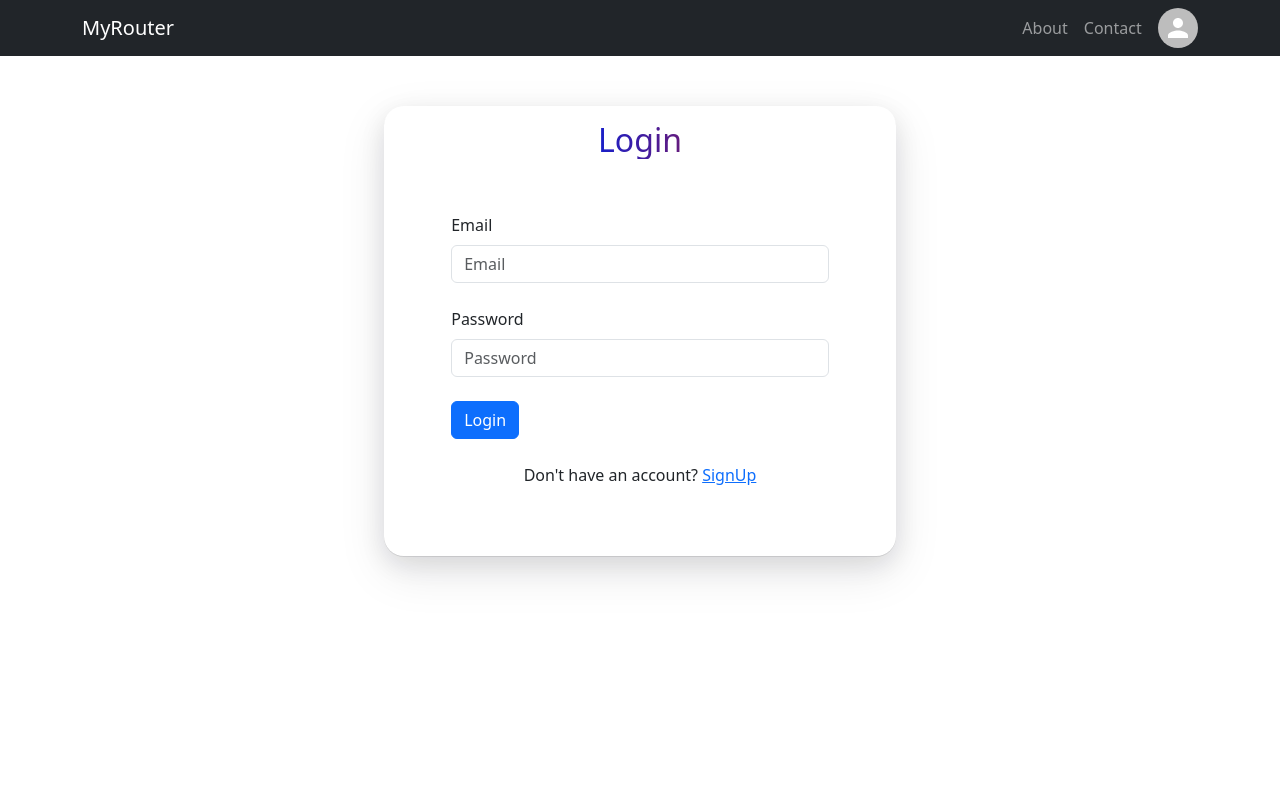
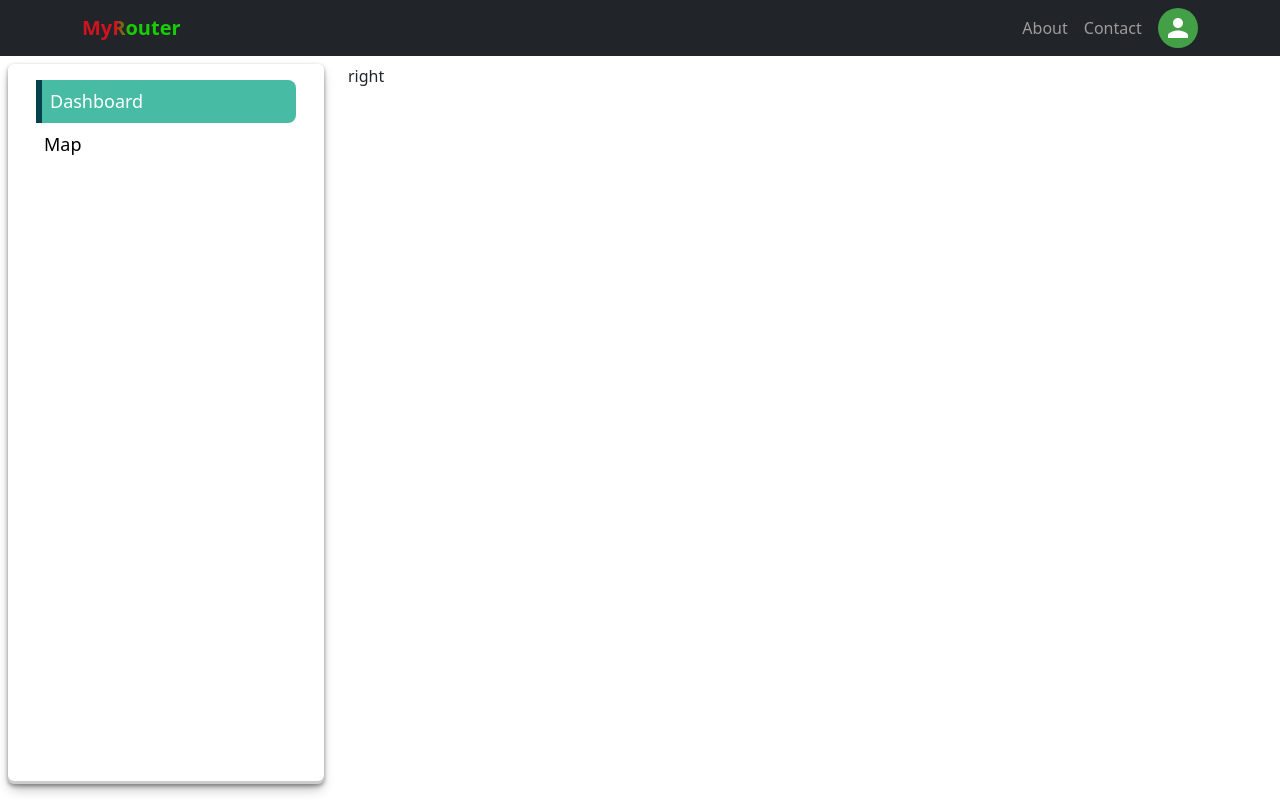
Before and after one commit to balagowda/Route-App, a React (Create React App) app in the folder client/: page /dashboard in a window 1280 px wide. Before the commit this address led to /signin. Built offline with nearby package versions, Linux system fonts and the light colour scheme; no server answers.

Commit message:
user dashboard design and other updates

```diff
--- a/client/src/components/Auth/SignIn.jsx
+++ b/client/src/components/Auth/SignIn.jsx
@@ -7,6 +7,7 @@ import "./auth.css";
 import { Link, useNavigate } from "react-router-dom";
 import { ToastContainer, toast } from 'react-toastify';
 import { LoginContext } from "../context/context";
+
 
 const SignIn = () => {
   const [data, setData] = useState({
--- a/client/src/components/Auth/SignUp.jsx
+++ b/client/src/components/Auth/SignUp.jsx
@@ -6,6 +6,7 @@ import "./auth.css";
 import NavBar from "../NavBar/NavBar";
 import { Link } from "react-router-dom";
 import { ToastContainer, toast } from 'react-toastify';
+import '../styling/home.css';
 
 
 const SignUp = () => {
--- a/client/src/components/Dashboard/Dashboard.jsx
+++ b/client/src/components/Dashboard/Dashboard.jsx
@@ -1,25 +1,23 @@
-import React, { useContext, useEffect } from "react";
-import NavBar from "../NavBar/NavBar";
-import { LoginContext } from "../context/context";
-import { useNavigate } from "react-router-dom";
+import React from 'react'
+import NavBar from '../NavBar/NavBar';
+import { NavLink } from 'react-router-dom';
+import "../styling/home.css";
 
 const Dashboard = () => {
-  const { account, setAccount } = useContext(LoginContext);
-
-  const reDirect = useNavigate("");
-
-  useEffect(() => {
-    if (!account) {
-      reDirect("/signin");
-    }
-  }, [account,reDirect]);
-
   return (
     <>
-      <NavBar />
-      <div>Dashboard</div>
-    </>
-  );
-};
+    <NavBar />
+    <div className="row m-2 gx-5">
+      <div className="left-container col-md-3 rounded">
+        <div className="row p-3" id="sidebar">
+          <NavLink className="p-2 link" to='/dashboard'>Dashboard</NavLink>
+          <NavLink className="p-2 link" to='/map'>Map</NavLink>
+        </div>
+      </div>
+      <div className="right-container col-md-9 rounded">right</div>
+    </div>
+  </>
+  )
+}
 
 export default Dashboard;
--- a/client/src/components/HomePage/Home.jsx
+++ b/client/src/components/HomePage/Home.jsx
@@ -1,11 +1,14 @@
 import React from "react";
 import NavBar from "../NavBar/NavBar";
+import "../styling/home.css";
 
 const Home = () => {
   return (
     <>
       <NavBar />
-      <div>Home</div>
+      <div className="">
+        Home
+      </div>
     </>
   );
 };
--- a/client/src/components/NavBar/NavBar.jsx
+++ b/client/src/components/NavBar/NavBar.jsx
@@ -3,7 +3,7 @@ import Container from "react-bootstrap/Container";
 import Navbar from "react-bootstrap/Navbar";
 import Nav from "react-bootstrap/Nav";
 import Avatar from "@mui/material/Avatar";
-import { purple } from "@mui/material/colors";
+import { green, purple } from "@mui/material/colors";
 import Menu from "@mui/material/Menu";
 import MenuItem from "@mui/material/MenuItem";
 import LogoutIcon from "@mui/icons-material/Logout";
@@ -11,6 +11,7 @@ import AccountCircleIcon from "@mui/icons-material/AccountCircle";
 import { LoginContext } from "../context/context";
 import { useNavigate } from "react-router-dom";
 import { toast } from "react-toastify";
+import '../styling/nav.css';
 
 const NavBar = () => {
   const { account, setAccount } = useContext(LoginContext);
@@ -80,16 +81,16 @@ const NavBar = () => {
   }, []);
 
   return (
-    <Navbar bg="dark" data-bs-theme="dark">
+    <Navbar className="nav-bar-main" data-bs-theme="dark" bg="dark">
       <Container>
-        <Navbar.Brand href="/">MyRouter</Navbar.Brand>
+        <Navbar.Brand href="/" className="brand">MyRouter</Navbar.Brand>
         <Nav className="ms-auto">
           <Nav.Link href="/about">About</Nav.Link>
           <Nav.Link href="/contact">Contact</Nav.Link>&nbsp;&nbsp;
           <div>
             {account ?  (
               <Avatar
-                sx={{ bgcolor: purple[900] }}
+                sx={{ bgcolor: green[600] }}
                 onClick={handleClick}
                 aria-controls={open ? "basic-menu" : undefined}
                 aria-expanded={open ? "true" : undefined}
@@ -100,7 +101,7 @@ const NavBar = () => {
                 {account.fname[0].toUpperCase()}
               </Avatar>
             ):(
-              <Avatar />
+              <Avatar sx={{ bgcolor: green[600] }}/>
             ) }
             <Menu
               id="basic-menu"
--- /dev/null
+++ b/client/src/components/styling/home.css
@@ -0,0 +1,30 @@
+body{
+    background: #141c39;
+}
+
+.left-container,.right-container{
+    height: 90vh;
+}
+
+.left-container{
+    box-shadow: rgba(0, 0, 0, 0.4) 0px 2px 4px, rgba(0, 0, 0, 0.3) 0px 7px 13px -3px, rgba(0, 0, 0, 0.2) 0px -3px 0px inset;
+}
+
+.row>.link{
+    text-decoration: none;
+    font-size: 18px;
+    color: black;
+}
+
+.row>.link:hover{
+    background-color: #27b095d9;
+    color: white;
+    border-radius: 0 8px 8px 0;
+}
+
+#sidebar a.active {
+    background-color: #27b095d9;
+    color: white;
+    border-left: rgb(14, 138, 160) 6px inset;
+    border-radius: 0 8px 8px 0;
+  }
--- /dev/null
+++ b/client/src/components/styling/nav.css
@@ -0,0 +1,13 @@
+.nav-bar-main {
+  /* border-bottom: 1px solid rgba(223, 223, 223, 0.425); */
+  color: aliceblue;
+  background: #141c39;
+}
+
+.brand {
+  background: #cf131f;
+  background: linear-gradient(to right, #cf131f 34%, #15cf00 48%);
+  -webkit-background-clip: text;
+  -webkit-text-fill-color: transparent;
+  font-weight: 600;
+}
```
Also changed, not shown: client/src/components/Dashboard/Profile.jsx (added, +26 -0 lines), client/src/App.css (line endings or trailing spaces), client/src/components/Images/map.png (added).
